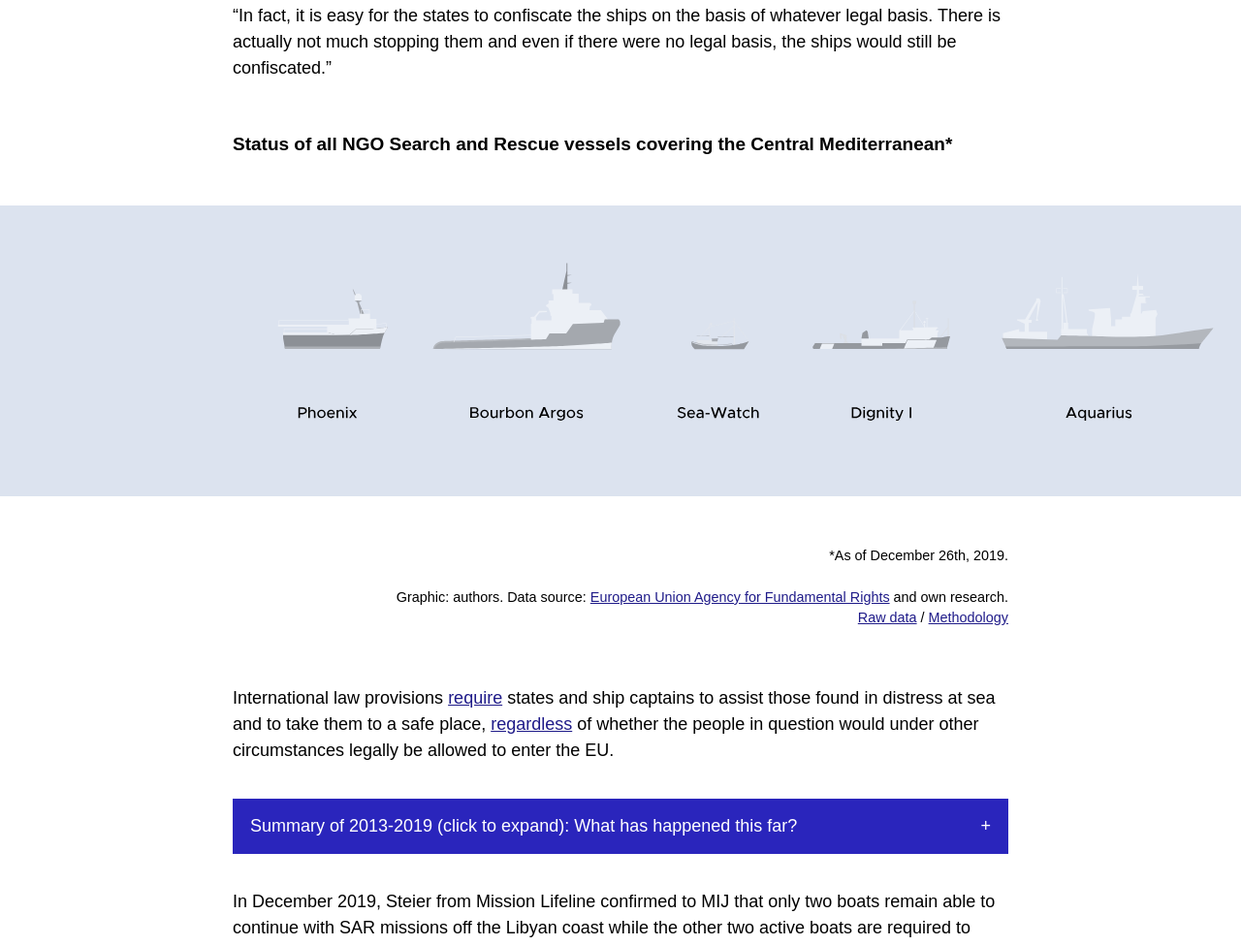
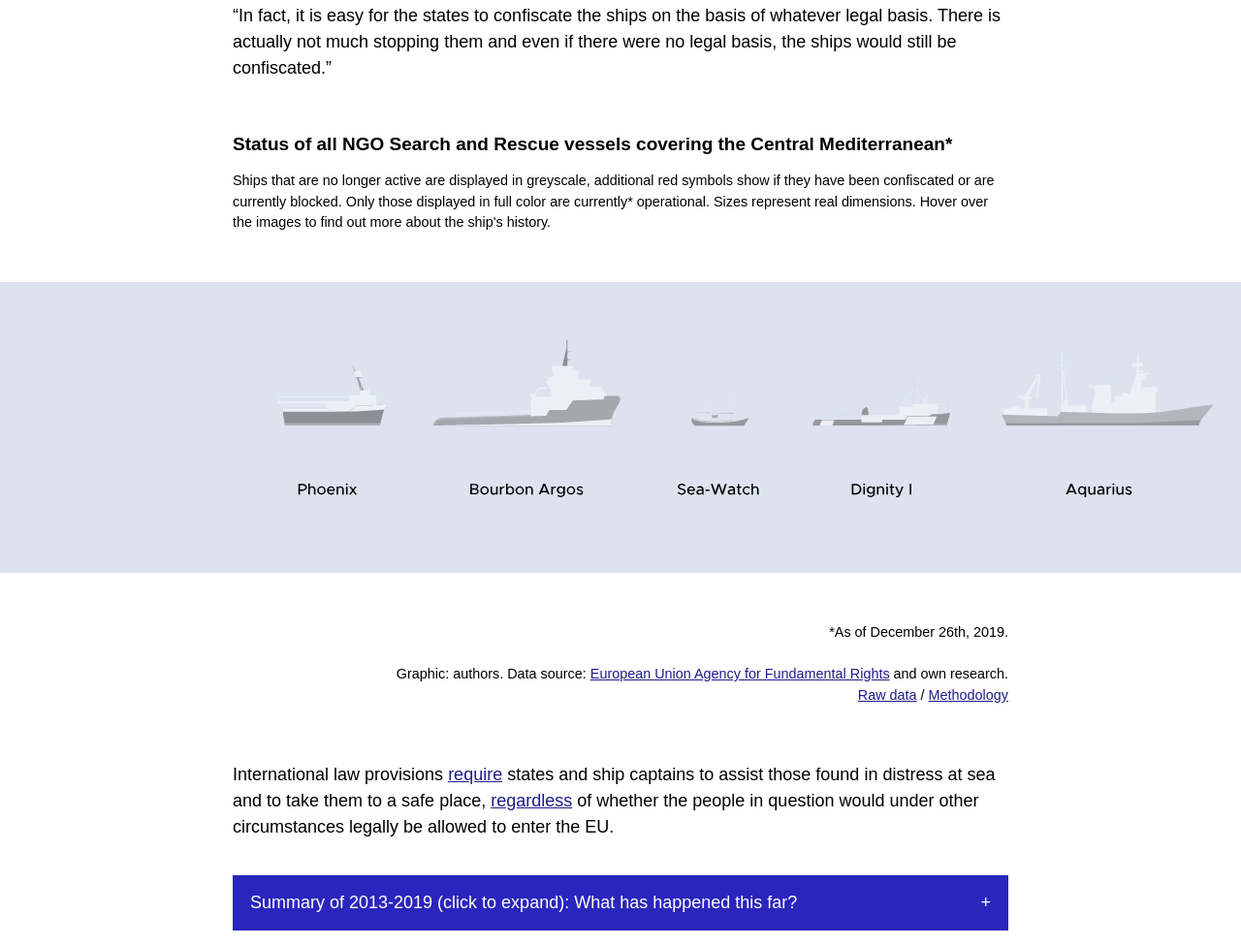
Before and after one commit to idaflik/SAR, a plain HTML site: page index.html in a window 1280 px wide. Shown: the part 3057-4033 px from the top of the page at 97% size. Drawn offline with nearby package versions, Linux system fonts and the light colour scheme; no server answers; a script that the page names is missing; a web font is replaced by a local one.

Commit message:
added explainer

```diff
--- a/index.html
+++ b/index.html
@@ -81,7 +81,7 @@ would still be confiscated.”
 
 
     <h2>Status of all NGO Search and Rescue vessels covering the Central Mediterranean*</h2>
-
+    <p class="caption" style="text-align: left; margin-bottom:1em;">Ships that are no longer active are displayed in greyscale, additional red symbols show if they have been confiscated or are currently blocked. Only those displayed in full color are currently* operational. Sizes represent real dimensions. Hover over the images to find out more about the ship's history.</p>
   </div>
 
   <iframe longdesc="gallery\longdesc_gallery.html" style="width: 100%; height: 300px; background-color: #dce3ef" src="gallery\index.html"></iframe>
```
